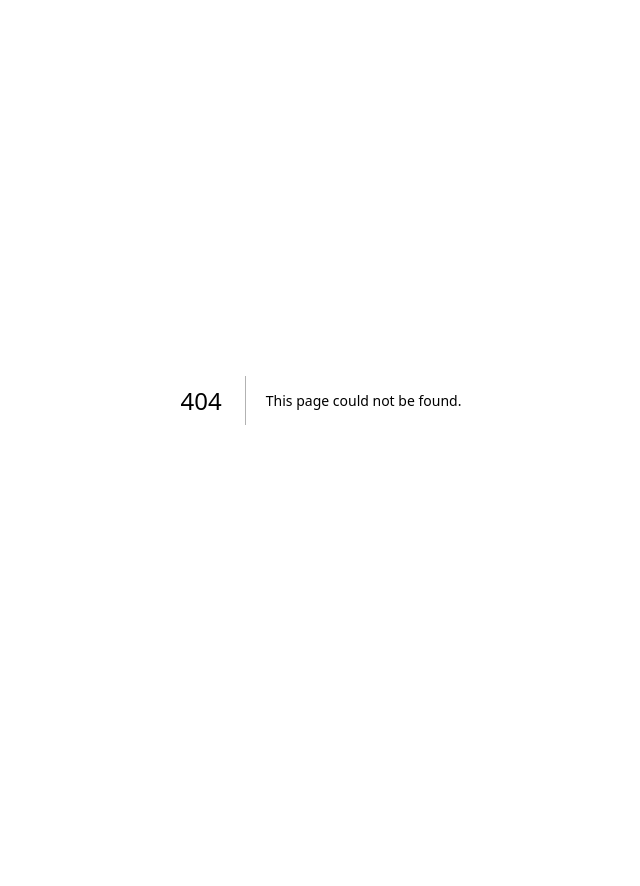
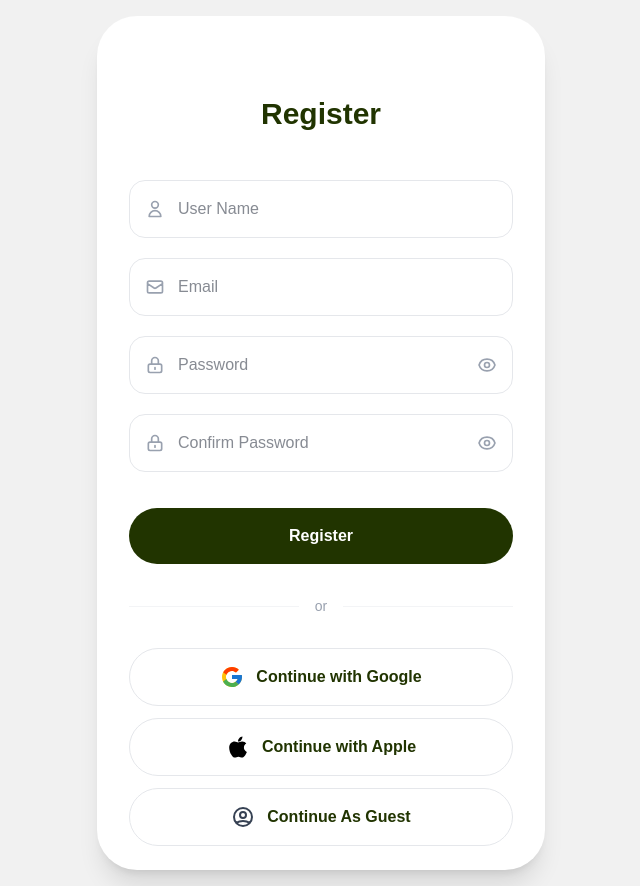
Before and after one commit to Dineth0/NextJs-Project-frontend, a Next.js app: page /signup in a window 1280 px wide. Before the commit this address had no page. Shown: the whole page, without its empty margins (319-959 px from the left). Before the commit the page ends 800 px from the top, so only its background shows below. Built offline with nearby package versions, Linux system fonts and the light colour scheme.

Commit message:
complete signup ui

```diff
--- /dev/null
+++ b/app/signup/page.tsx
@@ -0,0 +1,69 @@
+import SocailButtons from "@/components/SocialButtons";
+import Link from "next/link";
+import { HiOutlineEye, HiOutlineLockClosed, HiOutlineMail, HiOutlineUser } from "react-icons/hi";
+
+export default function SignupPage(){
+    return(
+        <main className="min-h-screen bg-[#F1F1F1] flex items-center justify-center p-4">
+            <div className="bg-white w-full max-w-md rounded-[40px] shadow-xl overflow-hidden flex flex-col min-h-[850px] relative px-8 pt-20">
+
+                <h1 className="text-3xl font-bold text-[#213401] text-center mb-12">Register</h1>
+
+                <form className="space-y-5">
+                    <div className="relative">
+                        <HiOutlineUser className="absolute left-4 top-1/2 -translate-y-1/2 text-gray-400 text-xl" />
+                        <input
+                        type="name"
+                        placeholder="User Name"
+                        className="w-full py-4 pl-12 pr-4 text-gray-900 border border-gray-200 rounded-2xl focus:outline-none focus:border-[#A4E671] transition-all"
+                        />
+                    </div>
+                    <div className="relative">
+                        <HiOutlineMail className="absolute left-4 top-1/2 -translate-y-1/2 text-gray-400 text-xl" />
+                        <input
+                        type="email"
+                        placeholder="Email"
+                        className="w-full py-4 pl-12 pr-4 text-gray-900 border border-gray-200 rounded-2xl focus:outline-none focus:border-[#A4E671] transition-all"
+                        />
+                    </div>
+
+                    <div className="relative">
+                        <HiOutlineLockClosed className="absolute left-4 top-1/2 -translate-y-1/2 text-gray-400 text-xl" />
+                        <input
+                        type="password"
+                        placeholder="Password"
+                        className="w-full py-4 pl-12 pr-12 text-gray-900 border border-gray-200 rounded-2xl focus:outline-none focus:border-[#A4E671] transition-all"
+                        />
+                        <HiOutlineEye className="absolute right-4 top-1/2 -translate-y-1/2 text-gray-400 text-xl cursor-pointer" />
+                    </div>
+
+                    <div className="relative">
+                        <HiOutlineLockClosed className="absolute left-4 top-1/2 -translate-y-1/2 text-gray-400 text-xl" />
+                        <input
+                        type="confirmPassword"
+                        placeholder="Confirm Password"
+                        className="w-full py-4 pl-12 pr-12 text-gray-900 border border-gray-200 rounded-2xl focus:outline-none focus:border-[#A4E671] transition-all"
+                        />
+                        <HiOutlineEye className="absolute right-4 top-1/2 -translate-y-1/2 text-gray-400 text-xl cursor-pointer" />
+                    </div>
+
+
+
+                    <button className="w-full py-4 bg-[#213400] text-white rounded-full font-bold hover:bg-[#254108] transition-all mt-4">
+                        Register
+                    </button>
+                </form>
+
+                <div className="flex items-center my-8">
+                    <div className="flex-1 h-[1px] bg-gray-100"></div>
+                    <span className="px-4 text-sm text-gray-400">or</span>
+                    <div className="flex-1 h-[1px] bg-gray-100"></div>
+                </div>
+
+                <SocailButtons/>
+
+
+            </div>
+        </main>
+    )
+}
```
